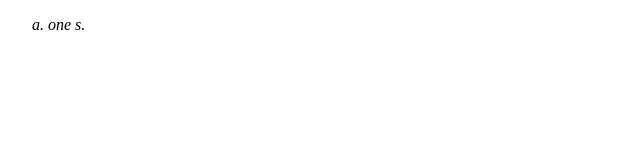
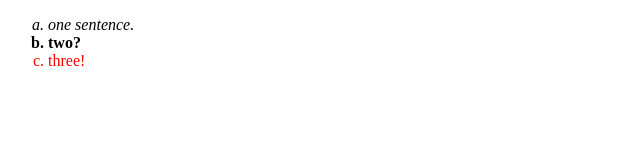
Before and after one commit to niall-thurrat/1dv610-l2-pretty-printer, a website: page IO/output.html in a window 1280 px wide. Shown: the whole page, without its empty margins (0-640 px from the left). Drawn offline with Linux system fonts and the light colour scheme.

```diff
--- a/IO/output.html
+++ b/IO/output.html
@@ -16,7 +16,9 @@
 <body>
 <ol type="a">
 
-<li class="regular">one s.</li>
+<li class="regular">one sentence.</li>
+<li class="question">two?</li>
+<li class="exclamation">three!</li>
 
 </ol>
 </body>
```
Also changed, not shown: README.md.
